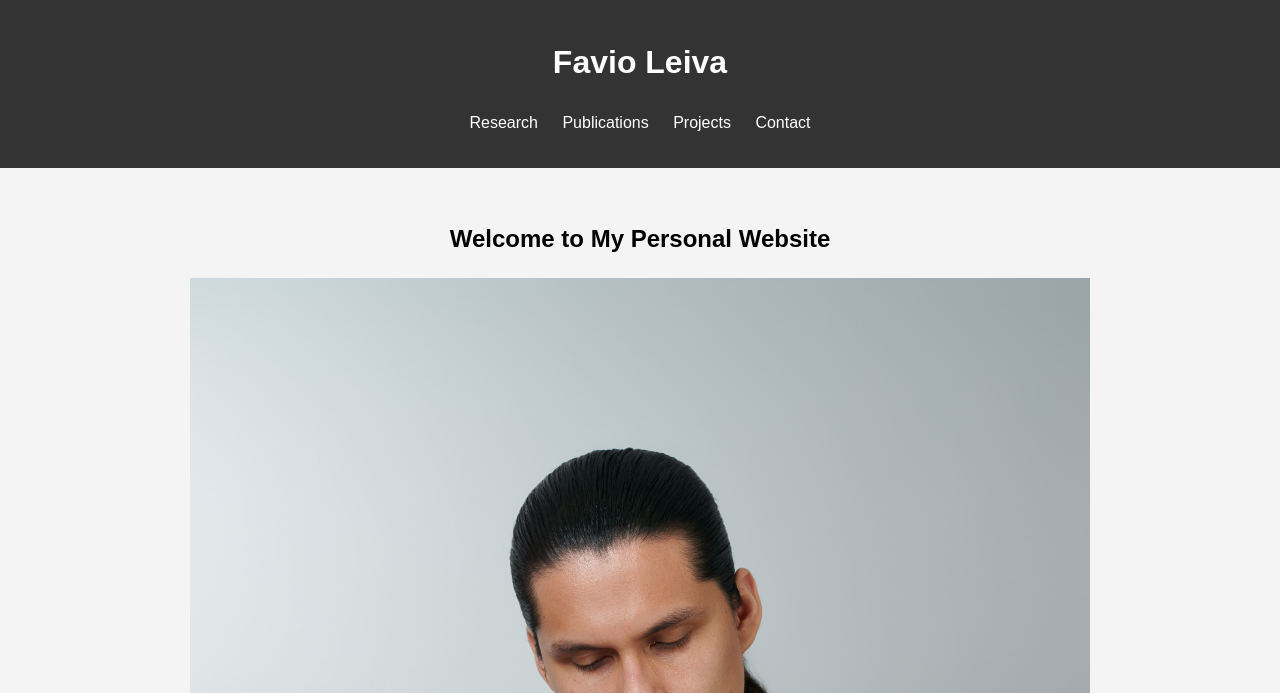
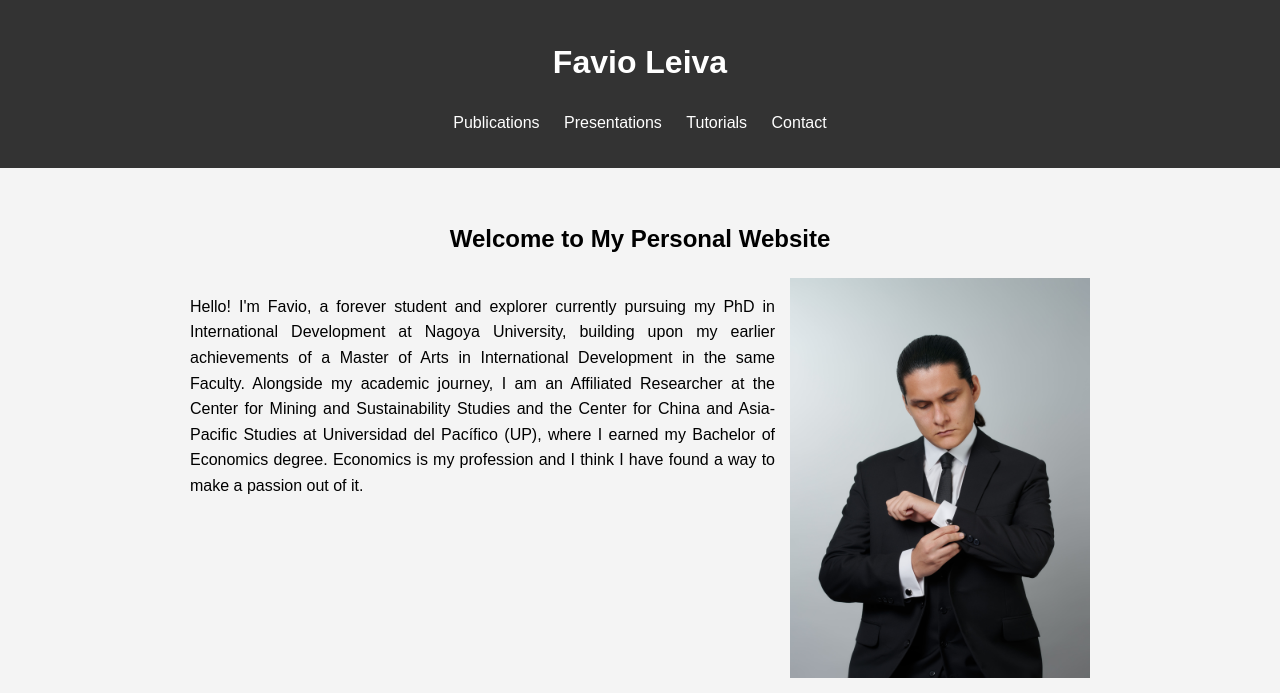
Before and after one commit to Favioleiva/favioleiva.github.io, a Jekyll site: the page index.html, which Jekyll copies as it is, in a window 1280 px wide. Shown: the top 693 px of the page. Built offline with Jekyll 4.4.1, drawn with Linux system fonts in a browser that asks for light colours; grey boxes are pictures that could not be loaded.

Commit message:
Reduce image size and justify text paragraphs

```diff
--- a/index.html
+++ b/index.html
@@ -48,16 +48,20 @@
             bottom: 0;
         }
         img {
-            max-width: 100%;
+            max-width: 300px; /* Ajustar tamaño de la imagen */
             height: auto;
         }
         div {
             overflow: hidden;
+            margin-bottom: 20px;
         }
         div img {
             float: right;
             margin-left: 15px;
             margin-bottom: 15px;
+        }
+        p {
+            text-align: justify; /* Justificar párrafos */
         }
     </style>
 </head>
@@ -66,9 +70,9 @@
         <h1>Favio Leiva</h1>
         <nav>
             <ul>
-                <li><a href="research.md">Research</a></li>
                 <li><a href="publications.md">Publications</a></li>
-                <li><a href="projects.md">Projects</a></li>
+                <li><a href="presentations.md">Presentations</a></li>
+                <li><a href="tutorials.md">Tutorials</a></li>
                 <li><a href="contact.md">Contact</a></li>
             </ul>
         </nav>
```
